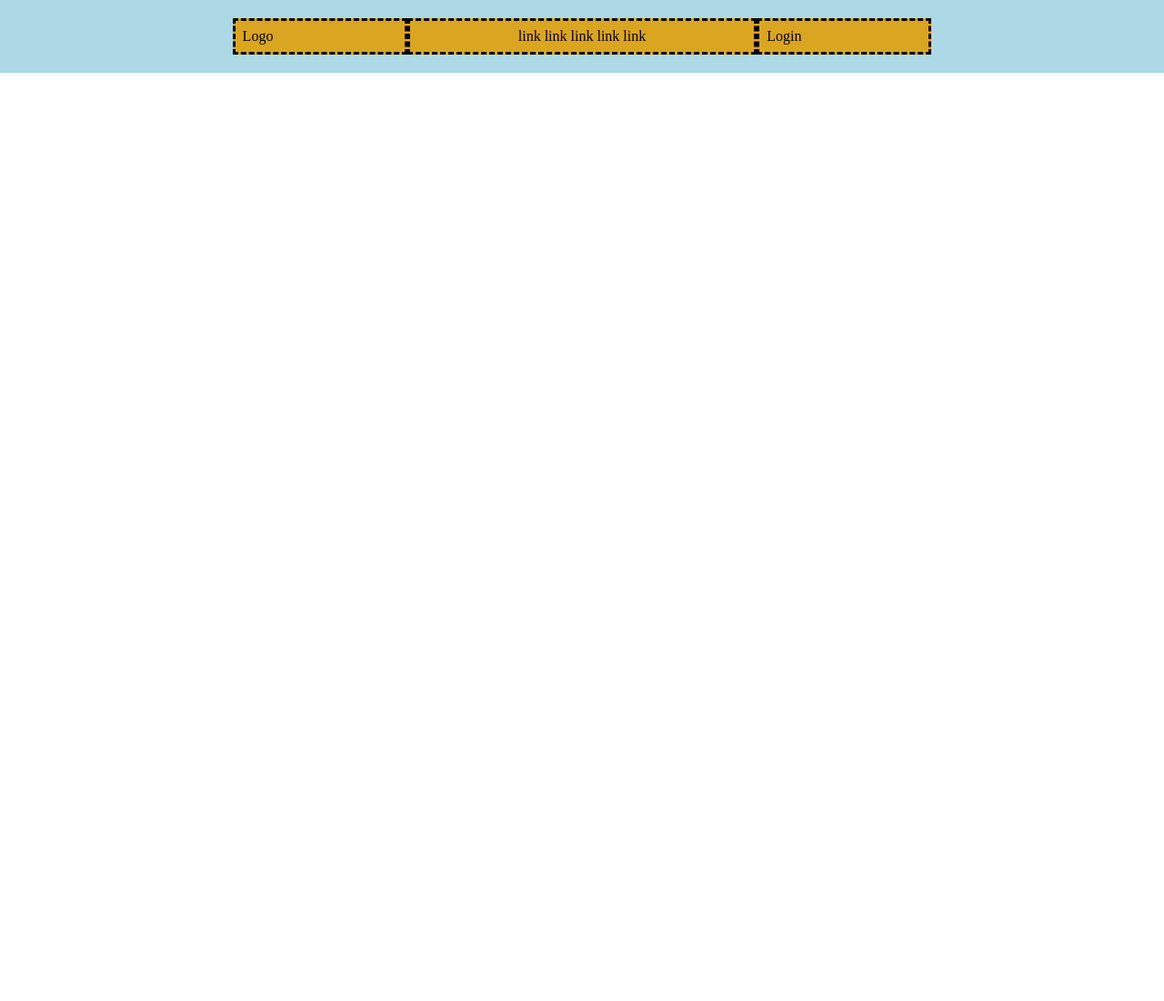
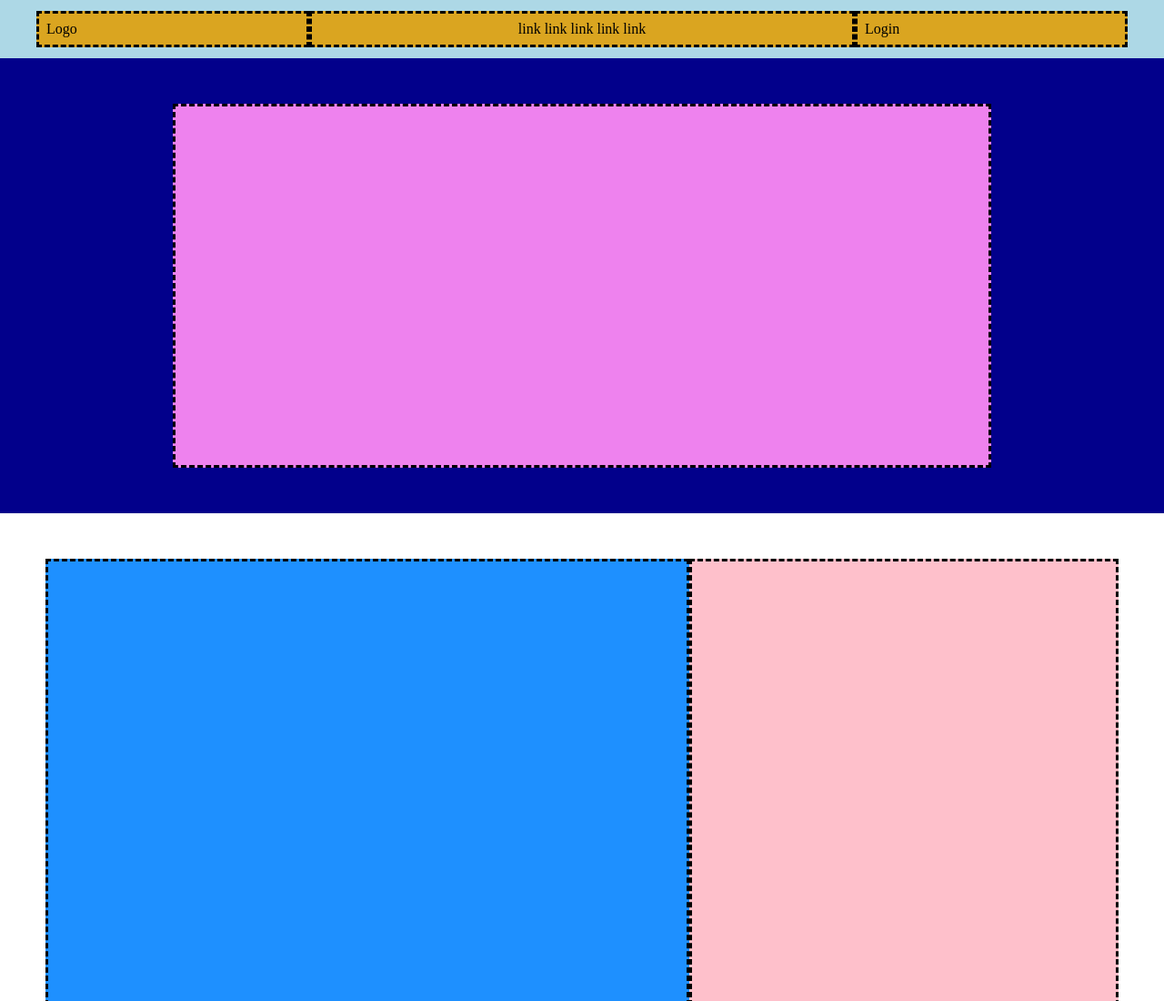
Before and after one commit to MatteoBarducci/htmlcss-struttura-discord, a plain HTML site: page index.html in a window 1280 px wide. Shown: the top 1100 px of the page at 91% size. Before the commit the page ends 800 px from the top, so only its background shows below. Drawn offline with Linux system fonts and the light colour scheme.

Commit message:
feat:add main

```diff
--- a/index.html
+++ b/index.html
@@ -8,12 +8,36 @@
 </head>
 <body>
     <header>
-        <div class="header-container">
+        <section class="container header-container">
             <div class="logo">Logo</div>
             <nav>link link link link link </nav>
             <div class="login">Login</div>
-        </div>
+        </section>
     </header>
+    <main>
+        <section class="hero">
+            <div class="hero-img"></div>
+        </section>
 
+        <section class="section">
+            <div class="container">
+                <div class="section-img"></div>
+                <div class="section-text"></div>
+            </div>
+        </section>
+
+        <section class="section section-grey">
+            <div class="container">
+                <div class="section-text"></div>
+                <div class="section-img"></div>
+            </div>
+        </section>
+
+        <section class="section">
+            <div class="container">
+                <div class="section-img"></div>
+                <div class="section-text"></div>
+            </div>
+    </main>
 </body>
 </html>
--- a/style.css
+++ b/style.css
@@ -9,18 +9,20 @@
 /*------------
     HEADER
 -------------*/
+.container{
+    display: flex;
+    justify-content: center;
+    max-width: 1200px;
+    margin: auto;
+}
+
 header{
     background-color: #ADD8E6;
-    padding: 20px;
+    padding: 12px;
 }
 
 .header-container{
-    display: flex;
-    justify-content: center;
-    max-width: 62%;
     background-color: #DAA520;
-    box-sizing: border-box;
-    margin: auto;
 }
 
 .header-container > *{
@@ -40,3 +42,48 @@ nav{
 .login{
     width: 25%;
 }
+/*------------
+    MAIN
+-------------*/
+.hero{
+    background-color: #02008B;
+    min-height: 500px;
+    padding: 50px;
+}
+
+.hero-img{
+    width: 900px;
+    height: 400px;
+    background-color: #EE82EE;
+    border: dashed;
+    margin: auto;
+}
+
+.section{
+    background-color: white;
+    min-height: 600px;
+    padding: 50px;
+}
+
+.section-img{
+    background-color: #1E90FF;
+    width: 60%;
+    min-height: 500px;
+}
+
+.section-text{
+    background-color: #FEC0CB;
+    width: 40%;
+    min-height: 500px;
+}
+
+.container > *{
+    border: dashed;
+}
+
+.section-grey{
+    background-color: #D3D3D3;
+}
+/*------------
+    FOOTER
+-------------*/
```
